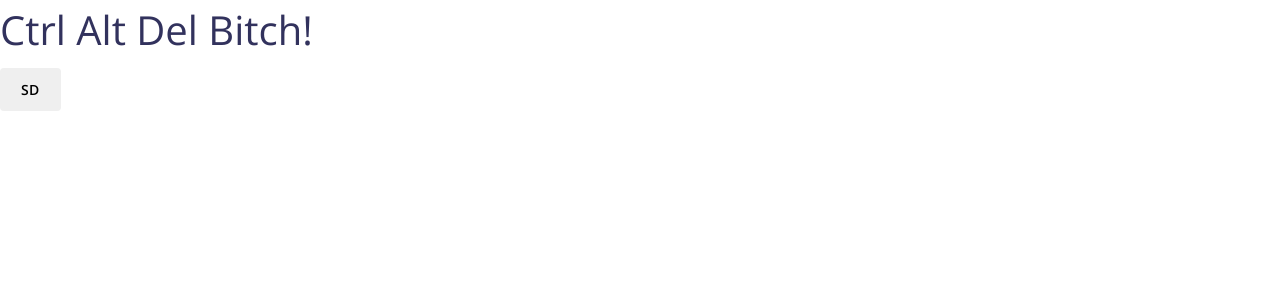
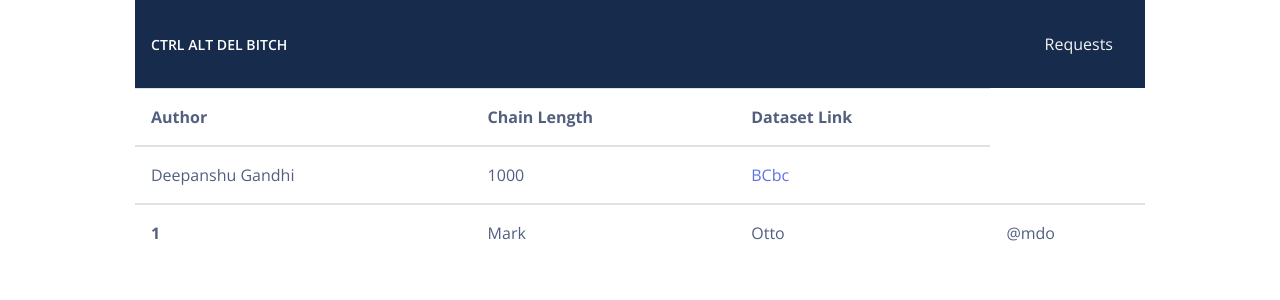
Before and after one commit to nine-tails9/GG-Chain, a Flask app: page /home in a window 1280 px wide. Shown: the top 300 px of the page. Run offline with Flask 2, Linux system fonts and the light colour scheme; some libraries are stand-ins or nearby versions.

Commit message:
template changes

```diff
--- a/server.py
+++ b/server.py
@@ -79,3 +79,8 @@ def announce_new_block(block):
 @app.route('/home')
 def index():
     return render_template('index.html')
+
+# @app.route('download_dataset')
+# def download():
+#     data = []
+#     return data.json()
--- a/templates/index.html
+++ b/templates/index.html
@@ -20,10 +20,47 @@
     <!-- Argon CSS -->
 </head>
 <body>
-  <h1>Ctrl Alt Del Bitch!</h1>
-    <button class="btn">
-    sd
-    </button>
+<div class="container">
+    <nav class="navbar navbar-expand-lg navbar-dark bg-default">
+        <a class="navbar-brand" href="#">Ctrl Alt Del Bitch</a>
+        <ul class="navbar-nav ml-lg-auto">
+            <li class="nav-item">
+                <a class="nav-link nav-link-icon" href="#">
+                    Requests
+                </a>
+            </li>
+        </ul>
+    </nav>
+
+
+    <table class="table">
+        <thead>
+        <tr>
+            <th scope="col">Author</th>
+            <th scope="col">Chain Length</th>
+            <th scope="col">Dataset Link</th>
+        </tr>
+        </thead>
+        <tbody>
+        <td>
+            Deepanshu Gandhi
+        </td>
+        <td>
+            1000
+        </td>
+        <td>
+            <a href="bac" target="_blank">BCbc</a>
+        </td>
+        </tbody>
+        <tr>
+            <th scope="row">1</th>
+            <td>Mark</td>
+            <td>Otto</td>
+            <td>@mdo</td>
+        </tr>
+    </table>
+</div>
+
 <!-- Core -->
 <link href="{{ url_for('static',filename='vendor/jquery/jquery.min.js') }}" rel="stylesheet">
 
```
Lines whose indentation alone changed are shown as unchanged.
